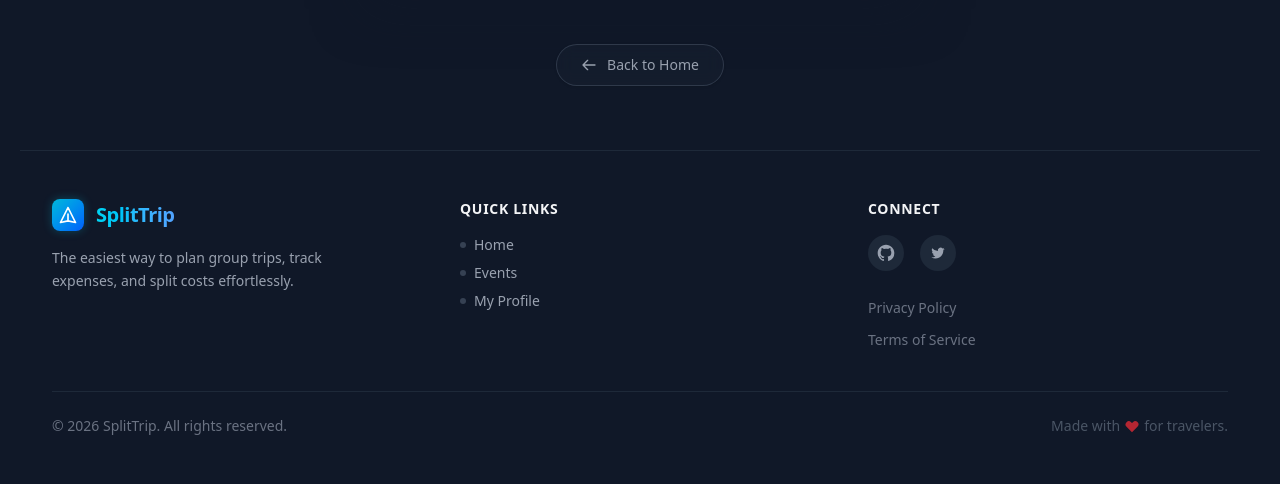
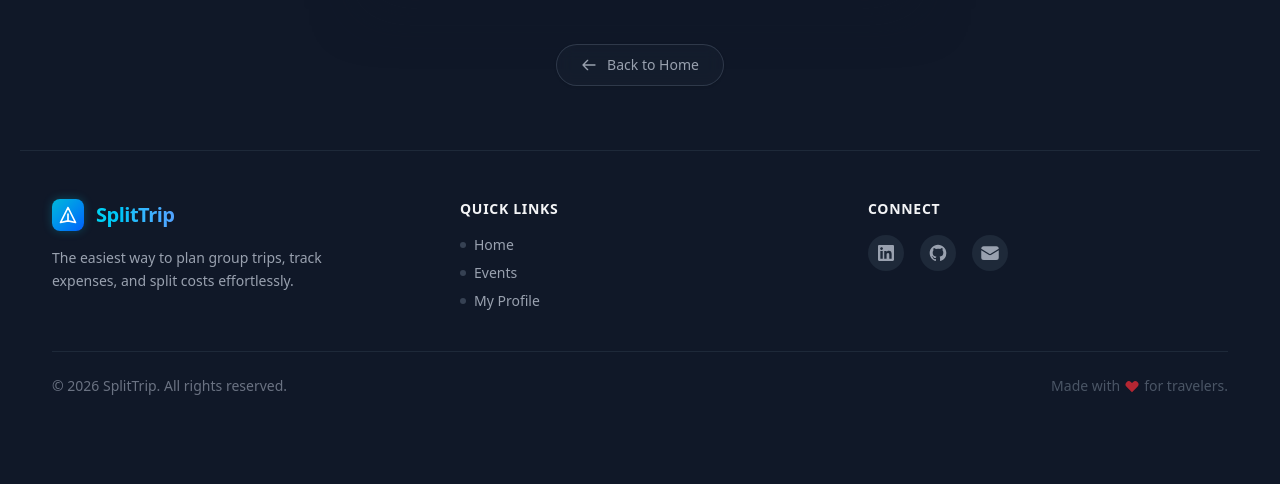
Before and after one commit to hassan-ahmadi-jo/split-trip, a Django app: page /accounts/profile/change-password in a window 1280 px wide. Shown: the part 713-1197 px from the top of the page. After the commit the page ends 1108 px from the top, so only its background shows below. Run offline with Django 5.2, Linux system fonts and the light colour scheme; the visitor is signed in with stand-in values (Sample User, id 1); data that the repository does not hold is empty; style sheets or scripts are compiled from the project's sources.

Commit message:
feat(ui): add contact and social links to footer
- add email, GitHub, and LinkedIn links to base.html footer

```diff
--- a/templates/base.html
+++ b/templates/base.html
@@ -177,32 +177,46 @@
             </ul>
           </div>
 
-          <!-- Legal & Social -->
+                    <!-- Legal & Social -->
           <div>
             <h3 class="text-gray-100 font-bold uppercase tracking-wider text-sm mb-4">Connect</h3>
             <div class="flex gap-4 mb-6">
+
+              <!-- LinkedIn Icon -->
+              <a href="https://www.linkedin.com/in/hassan-ahmadi-jo" class="w-9 h-9 rounded-full bg-gray-800 flex items-center justify-center text-gray-400 hover:bg-gray-700 hover:text-blue-400 transition-all">
+                <svg fill="currentColor" viewBox="0 0 24 24" class="h-4 w-4">
+                  <path d="M20.447 20.452h-3.554v-5.569c0-1.328-.027-3.037-1.852-3.037-1.853 0-2.136 1.445-2.136 2.939v5.667H9.351V9h3.414v1.561h.046c.477-.9 1.637-1.85 3.37-1.85 3.601 0 4.267 2.37 4.267 5.455v6.286zM5.337 7.433c-1.144 0-2.063-.926-2.063-2.065 0-1.138.92-2.063 2.063-2.063 1.14 0 2.064.925 2.064 2.063 0 1.139-.925 2.065-2.064 2.065zm1.782 13.019H3.555V9h3.564v11.452zM22.225 0H1.771C.792 0 0 .774 0 1.729v20.542C0 23.227.792 24 1.771 24h20.451C23.2 24 24 23.227 24 22.271V1.729C24 .774 23.2 0 22.222 0h.003z"/>
+                </svg>
+              </a>
+
               <!-- GitHub Icon -->
-              <a href="#" class="w-9 h-9 rounded-full bg-gray-800 flex items-center justify-center text-gray-400 hover:bg-gray-700 hover:text-white transition-all">
+              <a href="https://github.com/hassan-ahmadi-jo" class="w-9 h-9 rounded-full bg-gray-800 flex items-center justify-center text-gray-400 hover:bg-gray-700 hover:text-white transition-all">
                 <svg fill="currentColor" viewBox="0 0 24 24" class="h-5 w-5">
                   <path fill-rule="evenodd" d="M12 2C6.477 2 2 6.484 2 12.017c0 4.425 2.865 8.18 6.839 9.504.5.092.682-.217.682-.483 0-.237-.008-.868-.013-1.703-2.782.605-3.369-1.343-3.369-1.343-.454-1.158-1.11-1.466-1.11-1.466-.908-.62.069-.608.069-.608 1.003.07 1.531 1.032 1.531 1.032.892 1.53 2.341 1.088 2.91.832.092-.647.35-1.088.636-1.338-2.22-.253-4.555-1.113-4.555-4.951 0-1.093.39-1.988 1.029-2.688-.103-.253-.446-1.272.098-2.65 0 0 .84-.27 2.75 1.026A9.564 9.564 0 0112 6.844c.85.004 1.705.115 2.504.337 1.909-1.296 2.747-1.027 2.747-1.027.546 1.379.202 2.398.1 2.651.64.7 1.028 1.595 1.028 2.688 0 3.848-2.339 4.695-4.566 4.943.359.309.678.92.678 1.855 0 1.338-.012 2.419-.012 2.747 0 .268.18.58.688.482A10.019 10.019 0 0022 12.017C22 6.484 17.522 2 12 2z" clip-rule="evenodd"></path>
                 </svg>
               </a>
-              <!-- Twitter/X Icon -->
-              <a href="#" class="w-9 h-9 rounded-full bg-gray-800 flex items-center justify-center text-gray-400 hover:bg-gray-700 hover:text-cyan-400 transition-all">
-                <svg fill="currentColor" viewBox="0 0 24 24" class="h-4 w-4">
-                  <path d="M8.29 20.251c7.547 0 11.675-6.253 11.675-11.675 0-.178 0-.355-.012-.53A8.348 8.348 0 0022 5.92a8.19 8.19 0 01-2.357.646 4.118 4.118 0 001.804-2.27 8.224 8.224 0 01-2.605.996 4.107 4.107 0 00-6.993 3.743 11.65 11.65 0 01-8.457-4.287 4.106 4.106 0 001.27 5.477A4.072 4.072 0 012.8 9.713v.052a4.105 4.105 0 003.292 4.022 4.095 4.095 0 01-1.853.07 4.108 4.108 0 003.834 2.85A8.233 8.233 0 012 18.407a11.616 11.616 0 006.29 1.84"></path>
+
+              <!-- Email Icon -->
+              <a href="mailto:hassan.ahmadi.jo@gmail.com" class="w-9 h-9 rounded-full bg-gray-800 flex items-center justify-center text-gray-400 hover:bg-gray-700 hover:text-cyan-400 transition-all">
+                <svg fill="currentColor" viewBox="0 0 24 24" class="h-5 w-5">
+                  <path d="M1.5 8.67v8.58a3 3 0 003 3h15a3 3 0 003-3V8.67l-8.928 5.493a3 3 0 01-3.144 0L1.5 8.67z" />
+                  <path d="M22.5 6.908V6.75a3 3 0 00-3-3h-15a3 3 0 00-3 3v.158l9.714 5.978a1.5 1.5 0 001.572 0L22.5 6.908z" />
                 </svg>
               </a>
+
             </div>
-            <ul class="space-y-2">
+            <!-- <ul class="space-y-2">
               <li>
                 <a href="#" class="text-gray-500 hover:text-gray-300 text-sm transition-colors">Privacy Policy</a>
               </li>
               <li>
                 <a href="#" class="text-gray-500 hover:text-gray-300 text-sm transition-colors">Terms of Service</a>
               </li>
-            </ul>
+            </ul> -->
           </div>
+
+
+
         </div>
 
         <!-- Copyright -->
```
